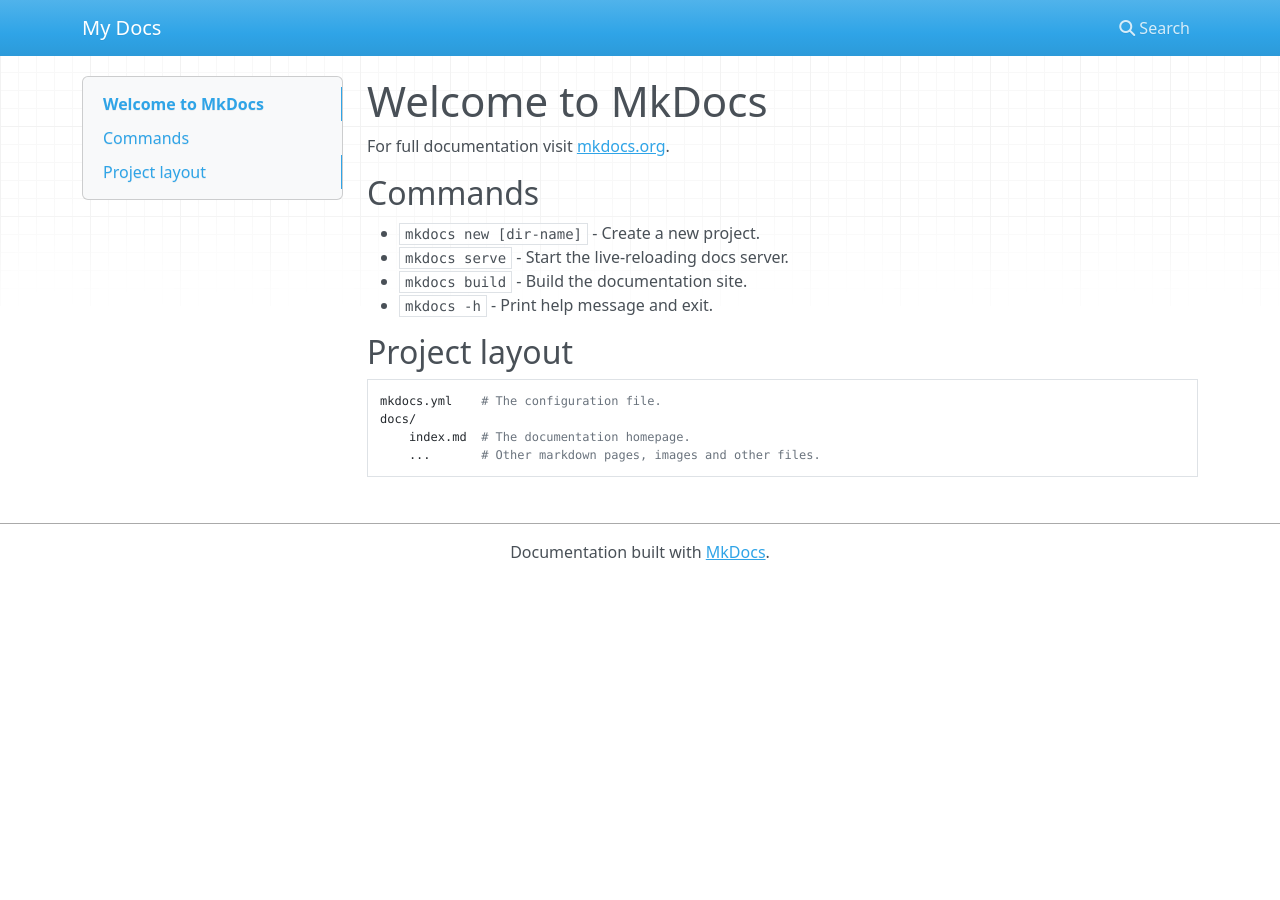
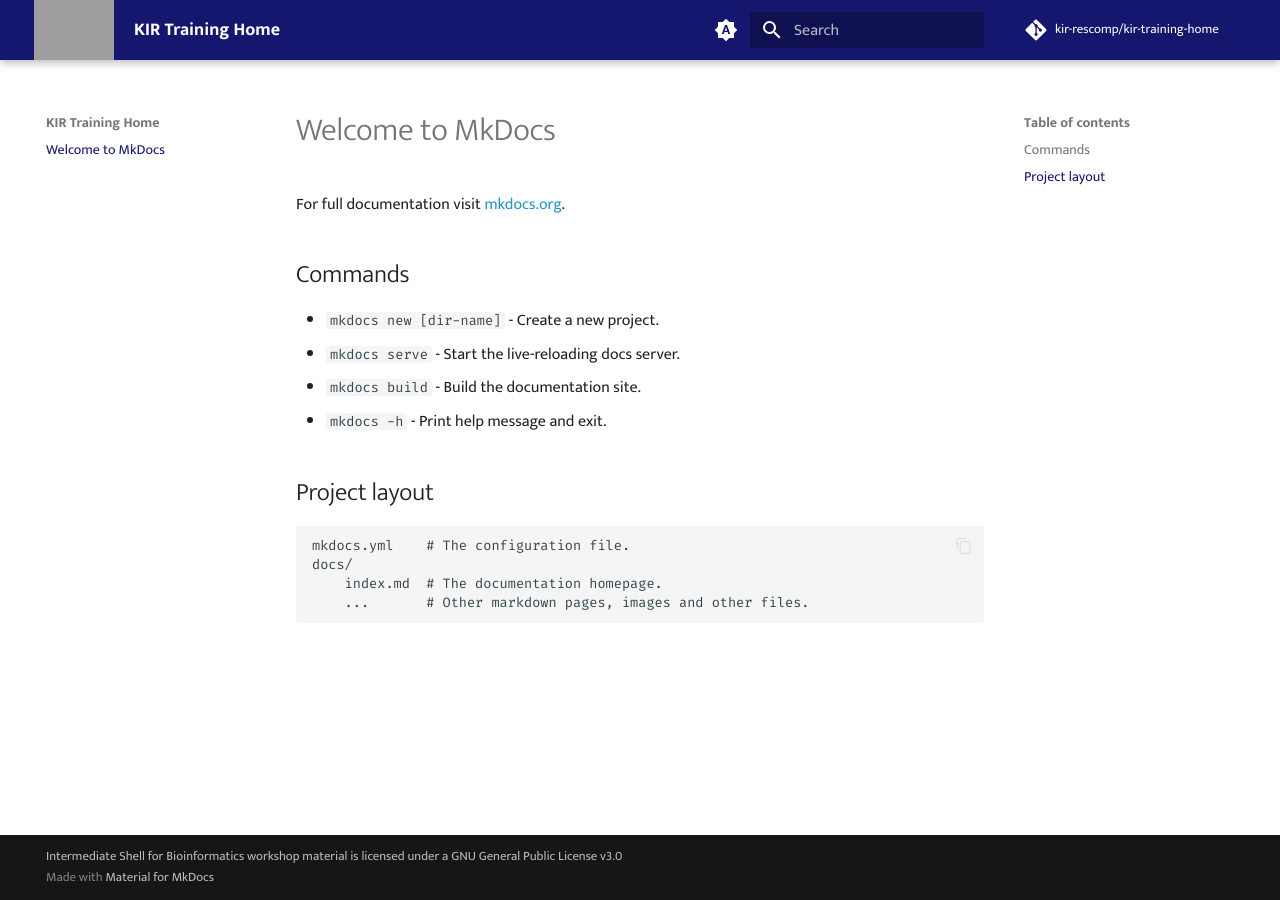
Before and after one commit to kir-rescomp/kir-training-home, an MkDocs documentation site: the page built from docs/index.md, in a window 1280 px wide. Built offline with MkDocs 1.6.1 and Material for MkDocs 9.7.7, drawn with Linux system fonts in a browser that asks for light colours; nearby versions of some CDN libraries; comment, search, counter and statistics services are not loaded; grey boxes are pictures that could not be loaded.

Commit message:
populate mkdocs.yml with first round of plugins

```diff
--- a/mkdocs.yml
+++ b/mkdocs.yml
@@ -1 +1,125 @@
-site_name: My Docs
+site_name: KIR Training Home
+site_author: The Kennedy Institute of Rheumatology, NDORMS, University of Oxford
+site_dir: public
+site_url: "https://kir-rescomp.github.io/kir-training-home/"
+
+#Repository information
+
+repo_name:  kir-rescomp/kir-training-home
+repo_url: https://github.com/kir-rescomp/kir-training-home
+
+
+theme:
+  name: material
+  logo: images/ga_logo.png
+  favicon: images/ga_logo.png
+   # 404 page
+  static_templates:
+    - 404.html
+
+  palette:
+
+  # Palette toggle for automatic mode
+  - media: "(prefers-color-scheme)"
+    toggle:
+      icon: material/brightness-auto
+      name: Switch to light mode
+    primary: custom
+
+  # Palette toggle for light mode
+  - media: "(prefers-color-scheme: light)"
+    scheme: default
+    primary: custom
+
+
+    toggle:
+      icon: material/brightness-7
+      name: Switch to dark mode
+
+  # Palette toggle for dark mode
+  - media: "(prefers-color-scheme: dark)"
+    scheme: slate
+    toggle:
+      icon: material/brightness-4
+      name: Switch to system preference
+    primary: custom
+
+  features:
+    - navigation.tracking
+    - navigation.sections
+    - navigation.expand
+    - navigation.top
+    - navigation.footer
+    - content.code.copy
+    - content.code.annotate
+
+
+  # Necessary for search to work properly
+  include_search_page: false
+  search_index_only: true
+
+  # Default values, taken from mkdocs_theme.yml
+  language: en
+  font:
+    text: Mukta
+    code: Fira Code
+
+markdown_extensions:
+  - abbr
+  - admonition
+  - attr_list
+  - def_list
+  - footnotes
+  - meta
+  - md_in_html
+  - toc:
+      permalink: true
+  - pymdownx.arithmatex:
+      generic: true
+  - pymdownx.betterem:
+      smart_enable: all
+  - pymdownx.caret
+  - pymdownx.details
+  - pymdownx.emoji:
+      emoji_generator: !!python/name:materialx.emoji.to_svg
+      emoji_index: !!python/name:materialx.emoji.twemoji
+  - pymdownx.highlight:
+      anchor_linenums: true
+  - pymdownx.inlinehilite
+  - pymdownx.keys
+  - pymdownx.magiclink:
+      repo_url_shorthand: true
+      user: squidfunk
+      repo: mkdocs-material
+  - pymdownx.mark
+  - pymdownx.smartsymbols
+  - pymdownx.superfences:
+      custom_fences:
+        - name: mermaid
+          class: mermaid
+          format: !!python/name:pymdownx.superfences.fence_code_format
+  - pymdownx.tabbed:
+      alternate_style: true
+  - pymdownx.tasklist:
+      custom_checkbox: true
+  - pymdownx.tilde
+  - pymdownx.snippets
+  - pymdownx.blocks.caption
+
+plugins:
+  - glightbox:
+      effect: zoom
+      zoomable: true
+  - search:
+      lang: en
+
+extra_javascript:
+  - javascripts/mathjax.js
+  - https://polyfill.io/v3/polyfill.min.js?features=es6
+  - https://cdn.jsdelivr.net/npm/mathjax@3/es5/tex-mml-chtml.js
+
+copyright : Intermediate Shell for Bioinformatics workshop material is licensed under a <a rel="noopener" target="_blank" href="https://www.gnu.org/licenses/gpl-3.0.en.html">GNU General Public License v3.0</a>
+
+
+extra_css:
+  - stylesheets/extra.css
```
